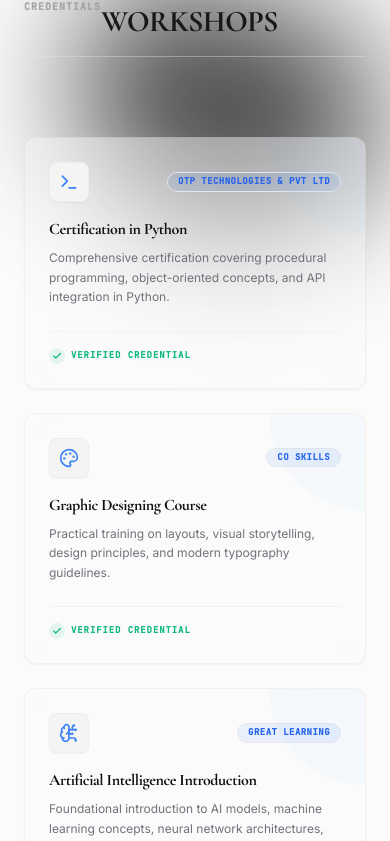
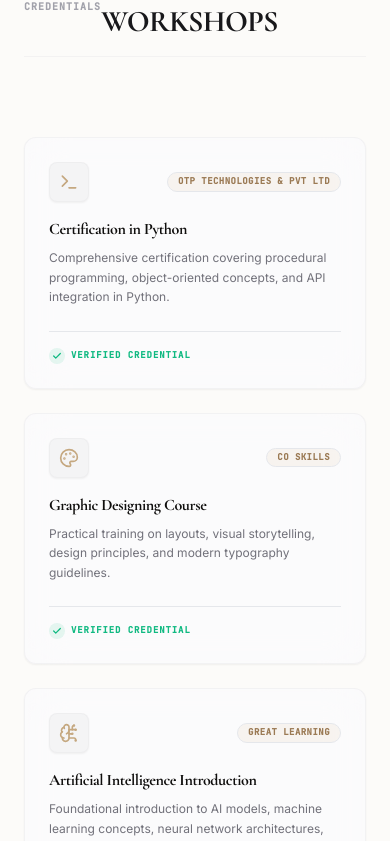
Before and after one commit to jagadeeshveeranki36/Portfolio, a React (Vite) app: page / in a window 390 px wide. Shown: the part 9058-9899 px from the top of the page. Built offline with nearby package versions, Linux system fonts and the light colour scheme.

Commit message:
Auto-sync update: file edits saved

```diff
--- a/src/sections/Certifications.jsx
+++ b/src/sections/Certifications.jsx
@@ -1,71 +1,48 @@
 import React from 'react';
 import { motion } from 'framer-motion';
-import confetti from 'canvas-confetti';
 import { Award, Terminal, Palette, BrainCircuit, Database, Check } from 'lucide-react';
-import MorphingBackground from '../components/MorphingBackground';
 
 const certifications = [
   {
     title: 'Certification in Python',
     provider: 'OTP Technologies & Pvt Ltd',
     description: 'Comprehensive certification covering procedural programming, object-oriented concepts, and API integration in Python.',
-    icon: <Terminal className="h-5 w-5 text-blue-500" />,
-    color: 'from-blue-500/10 to-sky-500/10',
-    badgeColor: 'bg-blue-500/10 text-blue-600 dark:text-blue-450'
+    icon: <Terminal className="h-5 w-5 text-primary-505 dark:text-primary-300" />,
+    badgeColor: 'bg-primary-505/10 text-primary-605 dark:text-primary-300'
   },
   {
     title: 'Graphic Designing Course',
     provider: 'Co Skills',
     description: 'Practical training on layouts, visual storytelling, design principles, and modern typography guidelines.',
-    icon: <Palette className="h-5 w-5 text-blue-500" />,
-    color: 'from-blue-500/10 to-cyan-500/10',
-    badgeColor: 'bg-blue-500/10 text-blue-600 dark:text-blue-450'
+    icon: <Palette className="h-5 w-5 text-primary-505 dark:text-primary-300" />,
+    badgeColor: 'bg-primary-505/10 text-primary-605 dark:text-primary-300'
   },
   {
     title: 'Artificial Intelligence Introduction',
     provider: 'Great Learning',
     description: 'Foundational introduction to AI models, machine learning concepts, neural network architectures, and automation.',
-    icon: <BrainCircuit className="h-5 w-5 text-blue-500" />,
-    color: 'from-blue-500/10 to-sky-500/10',
-    badgeColor: 'bg-blue-500/10 text-blue-600 dark:text-blue-450'
+    icon: <BrainCircuit className="h-5 w-5 text-primary-505 dark:text-primary-300" />,
+    badgeColor: 'bg-primary-505/10 text-primary-605 dark:text-primary-300'
   },
   {
     title: 'Python for Data Science',
     provider: 'IBM',
     description: 'Introduction to data analysis, cleaning, visualization libraries (Pandas, NumPy, Matplotlib) using Jupyter notebooks.',
-    icon: <Database className="h-5 w-5 text-blue-500" />,
-    color: 'from-blue-500/10 to-sky-500/10',
-    badgeColor: 'bg-blue-500/10 text-blue-600 dark:text-blue-450'
+    icon: <Database className="h-5 w-5 text-primary-505 dark:text-primary-300" />,
+    badgeColor: 'bg-primary-505/10 text-primary-605 dark:text-primary-300'
   },
   {
     title: 'Workshop on Python & its Applications',
     provider: 'APSDC',
     description: 'Hands-on practical workshop exploring local script scripting, background engines, automation, and real-world deployment cases.',
-    icon: <Award className="h-5 w-5 text-blue-500" />,
-    color: 'from-blue-500/10 to-cyan-500/10',
-    badgeColor: 'bg-blue-500/10 text-blue-600 dark:text-blue-450'
+    icon: <Award className="h-5 w-5 text-primary-505 dark:text-primary-300" />,
+    badgeColor: 'bg-primary-505/10 text-primary-605 dark:text-primary-300'
   }
 ];
 
 export default function Certifications() {
-  const triggerConfetti = (e) => {
-    const x = e.clientX / window.innerWidth;
-    const y = e.clientY / window.innerHeight;
-
-    confetti({
-      particleCount: 80,
-      spread: 60,
-      origin: { x, y },
-      colors: ['#0ea5e9', '#38bdf8', '#7dd3fc', '#ffffff'],
-      disableForReducedMotion: true
-    });
-  };
-
   return (
-    <section id="certifications" className="py-32 relative overflow-hidden px-6 md:px-12 bg-transparent border-t border-zinc-200/50 dark:border-zinc-800/40">
-      {/* Morphing Liquid Blobs Background */}
-      <MorphingBackground colorTheme="blue" />
-
+    <section id="certifications" className="py-32 relative overflow-hidden px-6 md:px-12 bg-transparent border-t border-zinc-200/40 dark:border-zinc-850">
       <div className="max-w-7xl mx-auto relative z-10">
 
         {/* Section Heading - Swiss Minimal Brandbook */}
@@ -79,26 +56,21 @@ export default function Certifications() {
         </div>
 
         {/* Certifications Grid */}
-        <div className="grid grid-cols-1 md:grid-cols-2 lg:grid-cols-3 gap-6 max-w-6xl mx-auto">
+        <div className="grid grid-cols-1 md:grid-cols-2 lg:grid-cols-3 gap-6 max-w-6xl mx-auto font-sans">
           {certifications.map((cert, index) => (
             <motion.div
               key={cert.title}
-              initial={{ opacity: 0, y: 20 }}
+              initial={{ opacity: 0, y: 15 }}
               whileInView={{ opacity: 1, y: 0 }}
               viewport={{ once: true, margin: '-100px' }}
-              transition={{ duration: 0.5, delay: index * 0.1 }}
+              transition={{ duration: 0.4, delay: index * 0.08 }}
               whileHover={{
-                borderRadius: "20px 8px 20px 8px",
-                scale: 1.025,
-                y: -6,
-                transition: { type: 'spring', stiffness: 350, damping: 15 }
+                y: -4,
+                borderColor: 'rgba(197, 168, 128, 0.3)',
+                transition: { type: 'spring', stiffness: 400, damping: 15 }
               }}
-              onClick={triggerConfetti}
-              className="glass-card glass-card-hover p-6 flex flex-col justify-between cursor-pointer group select-none relative overflow-hidden origin-center"
+              className="glass-card p-6 flex flex-col justify-between cursor-pointer group select-none relative overflow-hidden border border-zinc-200/40 dark:border-zinc-850 hover:shadow-md transition-all duration-300 origin-center"
             >
-              {/* Background gradient hint */}
-              <div className={`absolute top-0 right-0 w-24 h-24 bg-gradient-to-br ${cert.color} rounded-bl-full opacity-30 group-hover:scale-110 transition-transform duration-300 pointer-events-none`} />
-
               <div>
                 {/* Header Icon & Provider */}
                 <div className="flex items-center justify-between mb-4">
@@ -111,7 +83,7 @@ export default function Certifications() {
                 </div>
 
                 {/* Title */}
-                <h3 className="font-display font-bold text-base text-zinc-905 dark:text-white group-hover:text-blue-500 transition-colors duration-300 leading-snug mb-2">
+                <h3 className="font-display font-bold text-base text-zinc-905 dark:text-white group-hover:text-primary-505 transition-colors duration-300 leading-snug mb-2">
                   {cert.title}
                 </h3>
 
@@ -122,7 +94,7 @@ export default function Certifications() {
               </div>
 
               {/* Verified Badge */}
-              <div className="flex items-center gap-1.5 text-[9px] font-mono font-bold uppercase tracking-widest text-emerald-500 border-t border-zinc-200/40 dark:border-zinc-850 pt-4">
+              <div className="flex items-center gap-1.5 text-[9px] font-mono font-bold uppercase tracking-widest text-emerald-500 border-t border-zinc-205/30 dark:border-zinc-850 pt-4">
                 <div className="w-4 h-4 rounded-full bg-emerald-500/10 flex items-center justify-center flex-shrink-0">
                   <Check className="h-2.5 w-2.5" strokeWidth={3} />
                 </div>
```
